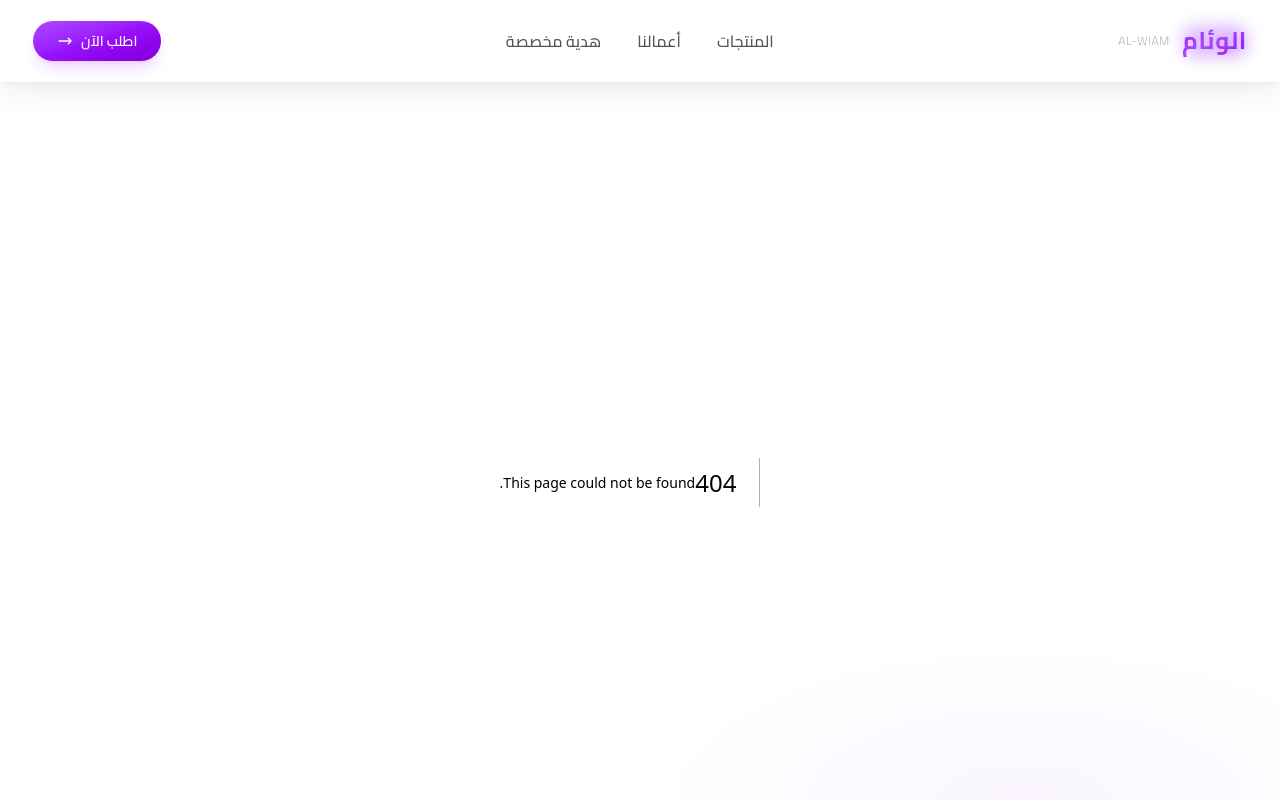
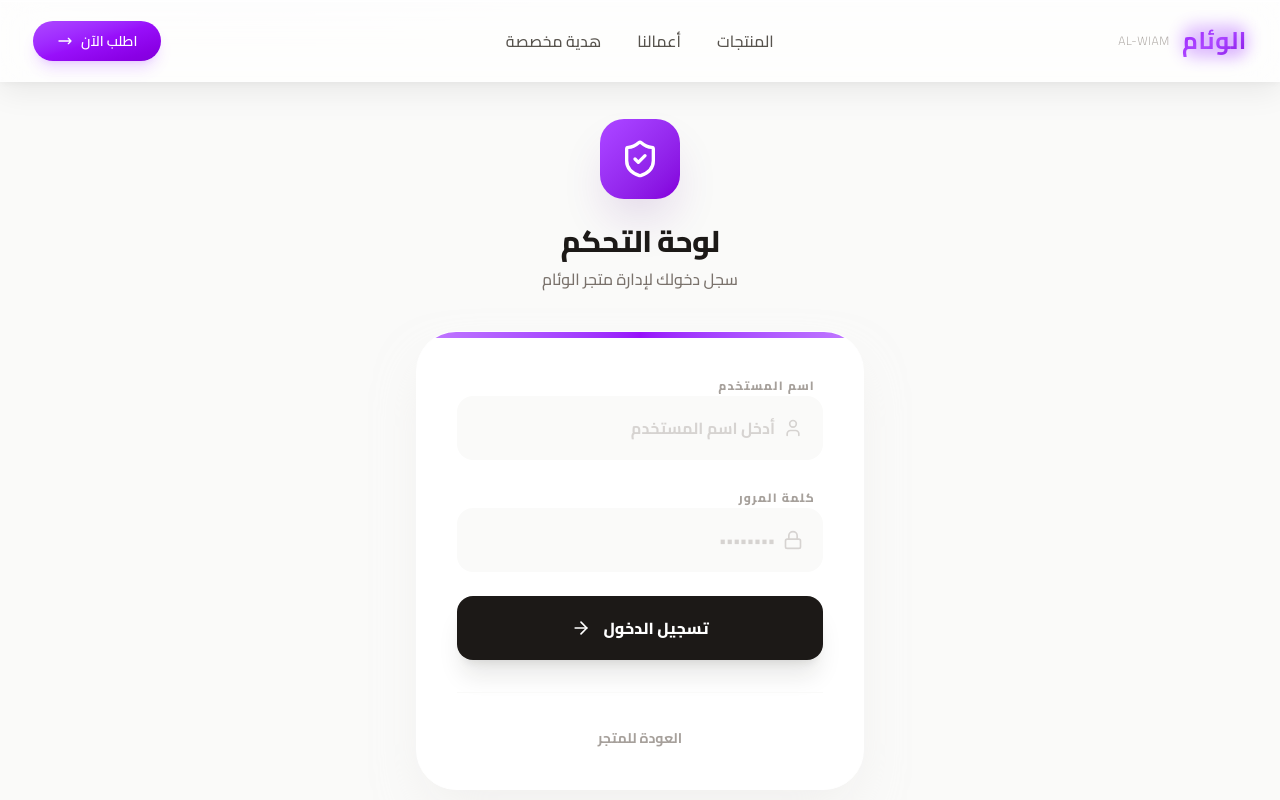
Before and after one commit to Amro145/alweam, a Next.js app: page /login in a window 1280 px wide. Before the commit this address had no page. Shown: the top 800 px of the page. Built offline with nearby package versions, Linux system fonts and the light colour scheme; no server answers.

Commit message:
feat: implement secure admin authentication with login page and token-based session management

```diff
--- a/app/admin/page.tsx
+++ b/app/admin/page.tsx
@@ -6,6 +6,7 @@ import {
   Settings, ShoppingBag, Briefcase, FileText, ChevronRight,
   ExternalLink, Edit3, X, Save, UploadCloud, LogOut, Search, Filter, Sparkles
 } from 'lucide-react';
+import { useRouter } from 'next/navigation';
 import Image from 'next/image';
 
 interface Product {
@@ -48,8 +49,20 @@ export default function AdminDashboard() {
   const [selectedFile, setSelectedFile] = useState<File | null>(null);
   const [previewUrl, setPreviewUrl] = useState<string | null>(null);
 
-  const adminSecret = process.env.NEXT_PUBLIC_ADMIN_SECRET || 'super_secret_admin_token_change_me';
   const apiUrl = process.env.NEXT_PUBLIC_API_URL || 'https://my-app.amroaltayeb14.workers.dev';
+  const router = useRouter();
+
+  useEffect(() => {
+    const token = localStorage.getItem('adminToken');
+    if (!token) {
+      router.push('/login');
+    }
+  }, []);
+
+  const getAuthHeader = (): Record<string, string> => {
+    const token = typeof window !== 'undefined' ? localStorage.getItem('adminToken') : null;
+    return token ? { 'Authorization': `Bearer ${token}` } : {};
+  };
 
   const fetchData = async () => {
     try {
@@ -63,7 +76,7 @@ export default function AdminDashboard() {
         if (data.data) setPortfolio(data.data);
       } else if (activeTab === 'orders') {
         const res = await fetch(`${apiUrl}/api/upload-gift`, {
-          headers: { 'Authorization': `Bearer ${adminSecret}` }
+          headers: getAuthHeader()
         });
         const data = await res.json();
         if (data.data) setOrders(data.data);
@@ -157,7 +170,7 @@ export default function AdminDashboard() {
         method,
         headers: {
           'Content-Type': 'application/json',
-          'Authorization': `Bearer ${adminSecret}`
+          ...getAuthHeader()
         },
         body: JSON.stringify(data)
       });
@@ -209,7 +222,7 @@ export default function AdminDashboard() {
         method,
         headers: {
           'Content-Type': 'application/json',
-          'Authorization': `Bearer ${adminSecret}`
+          ...getAuthHeader()
         },
         body: JSON.stringify(data)
       });
@@ -235,9 +248,7 @@ export default function AdminDashboard() {
     try {
       const res = await fetch(`${apiUrl}/api/${type === 'product' ? 'products' : 'portfolio'}/${id}`, {
         method: 'DELETE',
-        headers: {
-          'Authorization': `Bearer ${adminSecret}`
-        }
+        headers: getAuthHeader()
       });
       if (!res.ok) throw new Error('فشل الحذف');
       setMessage({ type: 'success', text: 'تم الحذف بنجاح!' });
@@ -295,7 +306,14 @@ export default function AdminDashboard() {
           </nav>
 
           <div className="mt-8 pt-8 border-t border-stone-100">
-            <button className="w-full flex items-center gap-4 px-5 py-4 rounded-2xl text-sm font-bold text-red-400 hover:bg-red-50 transition-all">
+            <button
+              onClick={() => {
+                localStorage.removeItem('adminToken');
+                localStorage.removeItem('adminUser');
+                router.push('/login');
+              }}
+              className="w-full flex items-center gap-4 px-5 py-4 rounded-2xl text-sm font-bold text-red-400 hover:bg-red-50 transition-all"
+            >
               <LogOut className="w-5 h-5" />
               تسجيل الخروج
             </button>
--- /dev/null
+++ b/app/login/page.tsx
@@ -0,0 +1,134 @@
+"use client";
+
+import { useState } from 'react';
+import { useRouter } from 'next/navigation';
+import { Lock, User, Loader2, Sparkles, ArrowRight, ShieldCheck } from 'lucide-react';
+import Link from 'next/link';
+
+export default function LoginPage() {
+  const [username, setUsername] = useState('');
+  const [password, setPassword] = useState('');
+  const [loading, setLoading] = useState(false);
+  const [error, setError] = useState('');
+  const router = useRouter();
+
+  const apiUrl = process.env.NEXT_PUBLIC_API_URL || 'https://my-app.amroaltayeb14.workers.dev';
+
+  const handleLogin = async (e: React.FormEvent) => {
+    e.preventDefault();
+    setLoading(true);
+    setError('');
+
+    try {
+      const res = await fetch(`${apiUrl}/api/auth/login`, {
+        method: 'POST',
+        headers: { 'Content-Type': 'application/json' },
+        body: JSON.stringify({ username, password }),
+      });
+
+      const data = await res.json();
+
+      if (data.success) {
+        localStorage.setItem('adminToken', data.token);
+        localStorage.setItem('adminUser', JSON.stringify(data.user));
+        router.push('/admin');
+      } else {
+        setError(data.message || 'خطأ في تسجيل الدخول');
+      }
+    } catch (err) {
+      setError('حدث خطأ في الاتصال بالخادم');
+    } finally {
+      setLoading(false);
+    }
+  };
+
+  return (
+    <div className="min-h-screen bg-stone-50 flex items-center justify-center p-6" dir="rtl">
+      <div className="max-w-md w-full">
+        {/* Logo/Brand */}
+        <div className="text-center mb-10">
+          <div className="inline-flex items-center justify-center w-20 h-20 bg-linear-to-br from-purple-500 to-purple-700 rounded-3xl shadow-2xl shadow-purple-900/20 mb-6 group transition-transform hover:scale-105 duration-500">
+            <ShieldCheck className="w-10 h-10 text-white" />
+          </div>
+          <h1 className="text-3xl font-black font-display text-stone-900 mb-2 tracking-tight">لوحة التحكم</h1>
+          <p className="text-stone-500 font-medium">سجل دخولك لإدارة متجر الوئام</p>
+        </div>
+
+        {/* Login Card */}
+        <div className="bg-white rounded-[2.5rem] p-10 shadow-2xl shadow-stone-200/50 border border-white relative overflow-hidden">
+          {/* Decorative Elements */}
+          <div className="absolute top-0 left-0 w-full h-1.5 bg-linear-to-r from-purple-400 via-purple-600 to-purple-400"></div>
+
+          <form onSubmit={handleLogin} className="space-y-6">
+            {error && (
+              <div className="bg-red-50 text-red-600 p-4 rounded-2xl text-sm font-bold border border-red-100 animate-shake">
+                {error}
+              </div>
+            )}
+
+            <div className="space-y-2">
+              <label className="text-xs font-black text-stone-400 pr-2 uppercase tracking-widest">اسم المستخدم</label>
+              <div className="relative group">
+                <div className="absolute inset-y-0 right-0 pr-5 flex items-center pointer-events-none">
+                  <User className="h-5 w-5 text-stone-300 group-focus-within:text-purple-500 transition-colors" />
+                </div>
+                <input
+                  type="text"
+                  value={username}
+                  onChange={(e) => setUsername(e.target.value)}
+                  required
+                  className="block w-full pr-12 pl-5 py-5 bg-stone-50 border-none rounded-2xl focus:ring-4 focus:ring-purple-500/10 focus:bg-white transition-all text-stone-900 font-bold placeholder:text-stone-300 outline-none"
+                  placeholder="أدخل اسم المستخدم"
+                />
+              </div>
+            </div>
+
+            <div className="space-y-2">
+              <label className="text-xs font-black text-stone-400 pr-2 uppercase tracking-widest">كلمة المرور</label>
+              <div className="relative group">
+                <div className="absolute inset-y-0 right-0 pr-5 flex items-center pointer-events-none">
+                  <Lock className="h-5 w-5 text-stone-300 group-focus-within:text-purple-500 transition-colors" />
+                </div>
+                <input
+                  type="password"
+                  value={password}
+                  onChange={(e) => setPassword(e.target.value)}
+                  required
+                  className="block w-full pr-12 pl-5 py-5 bg-stone-50 border-none rounded-2xl focus:ring-4 focus:ring-purple-500/10 focus:bg-white transition-all text-stone-900 font-bold placeholder:text-stone-300 outline-none"
+                  placeholder="••••••••"
+                />
+              </div>
+            </div>
+
+            <button
+              disabled={loading}
+              type="submit"
+              className="w-full py-5 bg-stone-900 text-white font-black rounded-2xl hover:bg-black transition-all flex items-center justify-center gap-3 disabled:opacity-70 active:scale-[0.98] shadow-xl shadow-stone-900/10"
+            >
+              {loading ? (
+                <Loader2 className="w-5 h-5 animate-spin" />
+              ) : (
+                <>
+                  <span>تسجيل الدخول</span>
+                  <ArrowRight className="w-5 h-5" />
+                </>
+              )}
+            </button>
+          </form>
+
+          <div className="mt-8 pt-8 border-t border-stone-50 text-center">
+            <Link href="/" className="text-sm font-bold text-stone-400 hover:text-purple-600 transition-colors">
+              العودة للمتجر
+            </Link>
+          </div>
+        </div>
+
+        {/* Footer info */}
+        <div className="mt-10 text-center flex items-center justify-center gap-2 text-stone-300">
+          <Sparkles className="w-4 h-4" />
+          <p className="text-xs font-bold uppercase tracking-widest">Al-Wiam Security Systems</p>
+        </div>
+      </div>
+    </div>
+  );
+}
```
